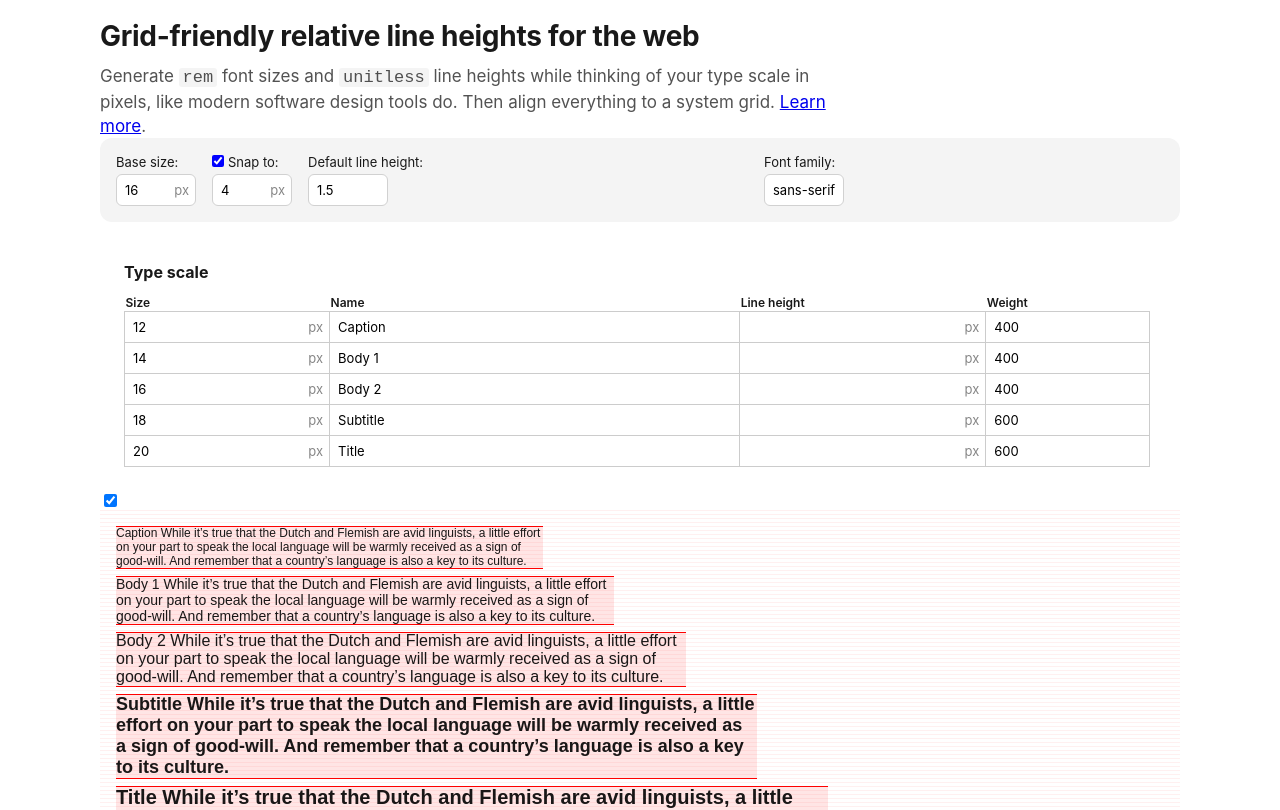
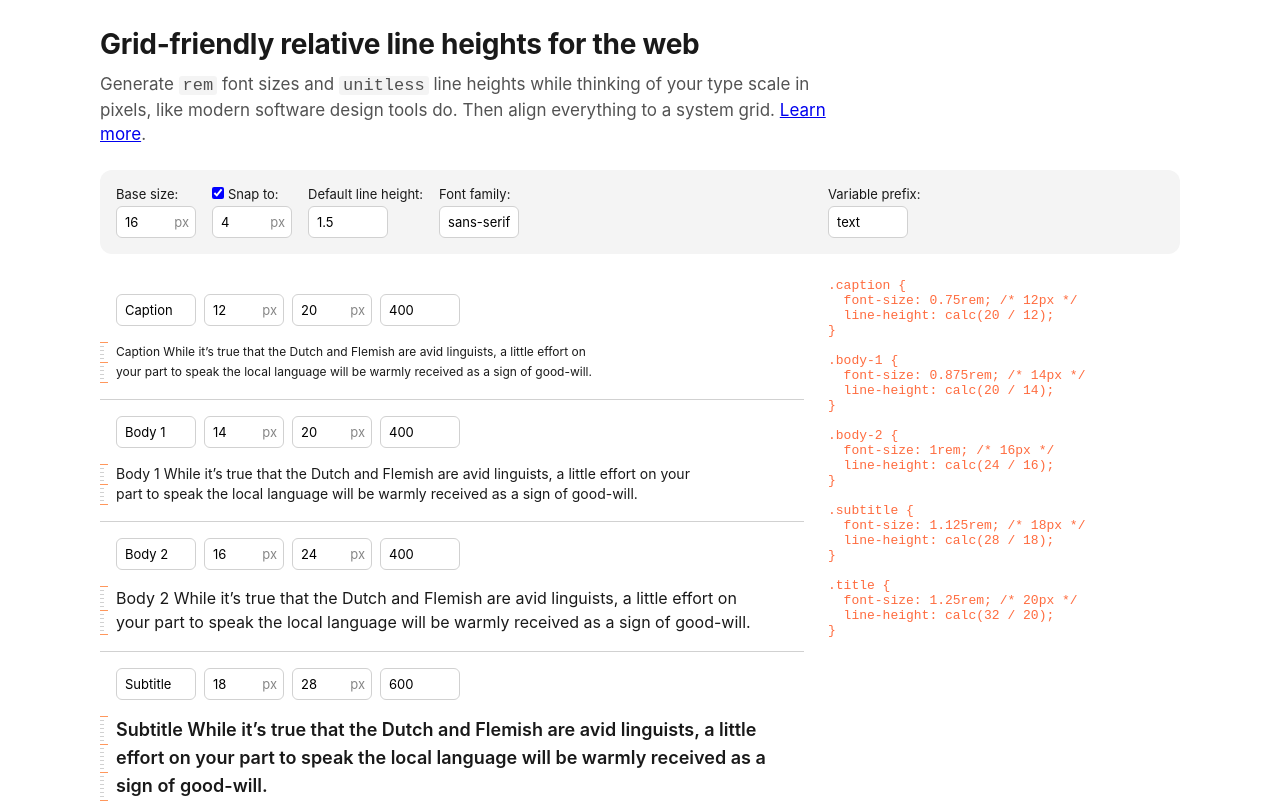
Before and after one commit to vdepizzol/grid-friendly-type-scale, a React (Create React App) app: page / in a window 1280 px wide. Shown: the top 810 px of the page. Built offline with nearby package versions, Linux system fonts and the light colour scheme.

Commit message:
app-level structure, getting somewhere

```diff
--- a/src/App.css
+++ b/src/App.css
@@ -1,22 +1,17 @@
 .app {
-  /*display: grid;
-  grid-template-columns: 400px 1fr 400px;
-  grid-auto-flow: column;
-  gap: var(--scale-16);*/
   max-width: 1080px;
-  margin: var(--scale-16) auto;
+  margin: var(--scale-24) auto;
 }
 
-.app section {
-  background: var(--ui-chrome-medium);
-  padding: var(--scale-24);
-  box-sizing: border-box;
+.app-header, .app-toolbar {
+  margin-bottom: var(--scale-24);
 }
 
-.app .app-panel h1 {
-  margin: 0;
+.app-main {
+  display: grid;
+  grid-template-columns: 2fr 1fr;
+  gap: var(--scale-24);
 }
-
 .app .app-output {
   padding: 0;
   background: var(--ui-chrome-low);
@@ -30,15 +25,8 @@
 
 /* app-code */
 
-.app .app-code {
-  background: #ccc;
+.app .app-output {
   font-family: monospace;
   white-space: pre;
+  color: #FF6B3E;
 }
-
-
-.VRow {
-  display: inline-grid;
-  grid-auto-flow: column;
-  gap: 12px;
-}
--- a/src/App.js
+++ b/src/App.js
@@ -1,9 +1,8 @@
 //import logo from './logo.svg';
 import React from 'react';
 import Header from './Header';
-import EditToolbar from './EditToolbar';
-import VInputField from './VInputField';
-import VLabel from './VLabel';
+import EditorToolbar from './EditorToolbar';
+import EditorTextSample from './EditorTextSample';
 import SampleGrid from './SampleGrid';
 import CSSOutput from './CSSOutput';
 import TypeScaleEditor from './TypeScaleEditor';
@@ -37,7 +36,7 @@ class App extends React.Component {
     //this.computeDefaultLineHeight = this.computeDefaultLineHeight.bind(this);
     //this.setLineHeights = this.setLineHeights.bind(this);
 
-    this.setLineHeights(this.state.typeScale, this.state);
+    this.setLineHeights(this.state.typeScale, this.state.config);
   }
 
   bindHandlersToContext() {
@@ -167,9 +166,13 @@ class App extends React.Component {
     return (
       <div className="app">
 
+        <div className="app-header">
           <Header />
+          { /* Tabs */ }
+        </div>
 
-        <EditToolbar
+        <div className="app-toolbar">
+          <EditorToolbar
             config={this.state.config}
             onBaseFontChange={this.handleBaseFontChange}
             onSnapToggleChange={this.handleSnapToggleChange}
@@ -177,40 +180,32 @@ class App extends React.Component {
             onDefaultLineHeightChange={this.handleDefaultLineHeightChange}
             onFontFamilyChange={this.handleFontFamilyChange}
           />
+        </div>
 
-        <section className="app-panel">
-
-          <h2 style={{
-            marginTop: 16
-          }}>Type scale</h2>
-
+        <div class="app-main">
+          <div className="app-edit-panel">
             <TypeScaleEditor
+              config={this.state.config}
               typeScale={this.state.typeScale}
               onChange={this.handleTypeScaleEditorChange}
               snapToggle={this.state.config.snapToggle}
               gridSize={this.state.config.gridSize} />
 
-        </section>
-
-        <section className="app-output">
+            {/*
             <SampleGrid
               gridSize={this.state.config.gridSize}
               typeScale={this.state.typeScale}
               fontFamily={this.state.config.fontFamily} />
-        </section>
+            */}
+          </div>
 
-        <section className="app-code">
+          <div className="app-output">
             <CSSOutput
               typeScale={this.state.typeScale}
               baseFont={this.state.config.baseFont}
               />
-        </section>
-
-        <section className="App-about">
-          { /*
-          <Welcome name="V" />
-          */ }
-        </section>
+          </div>
+        </div>
       </div>
     );
   }
--- /dev/null
+++ b/src/EditorTextSample.css
@@ -0,0 +1,17 @@
+.editor-text-sample {
+  padding-left: 0;
+  padding-right: var(--scale-16);
+}
+
+.editor-ruler {
+  position: relative;
+  padding-left: var(--scale-16);
+  padding-bottom: 1px;
+  background-size: 8px var(--sample-ruler-large), 4px var(--sample-ruler-small);
+  background-image: linear-gradient(to bottom, var(--ui-obj-accent) 1px, transparent 1px), linear-gradient(to bottom, var(--ui-obj-border) 1px, transparent 1px);
+  background-repeat: repeat-y, repeat-y;
+  font-size: var(--sample-font-size);
+  line-height: var(--sample-line-height);
+  font-weight: var(--sample-font-weight);
+  max-width: 65ch;
+}
--- /dev/null
+++ b/src/EditorTextSample.js
@@ -0,0 +1,51 @@
+import React from 'react';
+import './EditorTextSample.css';
+
+class EditorTextSample extends React.Component {
+
+  constructor(props) {
+    super(props);
+
+    this.state = {
+      showGrid: true
+    };
+
+    this.handleShowGridChange = this.handleShowGridChange.bind(this);
+  }
+
+  handleShowGridChange() {
+    const showGrid = !this.state.showGrid;
+
+    this.setState({
+      showGrid: showGrid
+    });
+  }
+
+  render() {
+    this.fontSize = (this.props.fontSize / this.props.config.baseFont) + 'rem';
+    this.lineHeight = 'calc(' + this.props.lineHeight + ' / ' + this.props.fontSize + ')';
+    this.fontWeight = (this.props.fontWeight) ? this.props.fontWeight : 'normal';
+
+    this.rulerSmall = (this.props.config.snapToggle)
+      ? (this.props.config.gridSize / this.props.config.baseFont) + 'rem'
+      : 0;
+
+    this.rulerLarge = (this.props.lineHeight / this.props.config.baseFont) + 'rem';
+
+    return (
+      <div className="editor-text-sample">
+        <div class="editor-ruler" style={{
+          '--sample-font-size': this.fontSize,
+          '--sample-line-height': this.lineHeight,
+          '--sample-font-weight': this.fontWeight,
+          '--sample-ruler-small': this.rulerSmall,
+          '--sample-ruler-large': this.rulerLarge
+        }}>
+          {this.props.text} While it’s true that the Dutch and Flemish are avid linguists, a little effort on your part to speak the local language will be warmly received as a sign of good-will.
+        </div>
+      </div>
+    );
+  }
+}
+
+export default EditorTextSample;
--- a/src/EditToolbar.css
+++ b/src/EditorToolbar.css
@@ -1,19 +1,21 @@
-#edit-toolbar {
+.editor-toolbar {
   background: var(--ui-obj-medium);
   display: grid;
   grid-auto-flow: column;
-  padding: var(--scale-16);
   border-radius: var(--ui-border-radius-large);
-  gap: var(--scale-16);
-  grid-template-columns: 1fr 400px;
+  gap: var(--scale-24);
+  grid-template-columns: 2fr 1fr;
 }
 
-.edit-toolbar-base {
+.editor-toolbar-base {
   display: flex;
   flex-flow: row;
   gap: var(--scale-16);
+  padding: var(--scale-16);
 }
 
-.edit-toolbar-output {
+.editor-toolbar-output {
   background: transparent;
+  padding: var(--scale-16);
+  padding-left: 0;
 }
--- a/src/EditToolbar.js
+++ b/src/EditorToolbar.js
@@ -1,9 +1,9 @@
 import React from 'react';
 import VInputField from './VInputField';
 import VLabel from './VLabel';
-import './EditToolbar.css';
+import './EditorToolbar.css';
 
-class EditToolbar extends React.Component {
+class EditorToolbar extends React.Component {
 
   constructor(props) {
     super(props);
@@ -41,8 +41,8 @@ class EditToolbar extends React.Component {
 
   render() {
       return (
-        <div id="edit-toolbar">
-          <div class="edit-toolbar-base">
+        <div className="editor-toolbar">
+          <div className="editor-toolbar-base">
             <VLabel id="base-font" title="Base size">
               <VInputField
                   id="base-font"
@@ -72,9 +72,7 @@ class EditToolbar extends React.Component {
                   onChange={this.handleDefaultLineHeightChange}
                   value={this.props.config.defaultLineHeight} />
             </VLabel>
-          </div>
 
-          <div class="edit-toolbar-output">
             <VLabel
               id="font-family"
               title="Font family">
@@ -92,8 +90,21 @@ class EditToolbar extends React.Component {
               <option value="sans-serif" />
             </datalist>
           </div>
+
+          <div className="editor-toolbar-output">
+          <VLabel
+              id="variable-prefix"
+              title="Variable prefix">
+              <VInputField
+                  type="text"
+                  id="variable-prefix"
+                  /*onChange={this.handleFontFamilyChange}*/
+                  value="text" />
+            </VLabel>
+
+          </div>
         </div>
       );
   }
 }
-export default EditToolbar;
+export default EditorToolbar;
--- a/src/TypeScaleEditor.css
+++ b/src/TypeScaleEditor.css
@@ -33,3 +33,30 @@
   position: relative;
   z-index: 10;
 }
+
+.type-scale-item {
+  background: var(--ui-obj-high);
+  border-radius: var(--ui-border-radius-large);
+  padding-bottom: var(--scale-16);
+}
+.type-scale-item:not(:first-child) {
+  border-top: var(--ui-border-width-thin) solid var(--ui-obj-border);
+  border-top-left-radius: 0;
+  border-top-right-radius: 0;
+}
+.type-scale-item:not(:last-child) {
+  border-bottom-left-radius: 0;
+  border-bottom-right-radius: 0;
+}
+.type-scale-item:not(:hover, :focus-within) .editor-ruler {
+  /*background: none;*/
+}
+.type-scale-item:hover, .type-scale-item:focus-within {
+  background: var(--ui-obj-medium);
+}
+.type-scale-item-toolbar {
+  display: flex;
+  flex-flow: row;
+  gap: var(--scale-8);
+  padding: var(--scale-16);
+}
--- a/src/TypeScaleEditor.js
+++ b/src/TypeScaleEditor.js
@@ -1,4 +1,5 @@
 import React from 'react';
+import EditorTextSample from './EditorTextSample';
 import VInputField from './VInputField';
 import './TypeScaleEditor.css';
 
@@ -23,60 +24,49 @@ class TypeScaleEditor extends React.Component {
   }
 
   render() {
-    const typeScale = this.props.typeScale;
-
-    const listItems = typeScale.map((typeScaleItem) => {
+    let listItems = this.props.typeScale.map((typeScaleItem) => {
       let step = this.props.gridSize;
-
-      console.log('render', typeScaleItem.id, typeScaleItem.adjustedLineHeight);
 
       if (!this.props.snapToggle) {
         step = null;
       }
 
       return (
-      <tr key={typeScaleItem.id} aria-role="row">
-        <td aria-role="cell top-left">
+        <div class="type-scale-item">
+          <div class="type-scale-item-toolbar">
+            <VInputField
+              key={typeScaleItem.id + '_title'}
+              name={'typeScale[' + typeScaleItem.id + '][title]'}
+              type="text"
+              value={typeScaleItem.title}
+              onChange={(e) => {
+                this.handleInputChange(typeScaleItem.id, 'title', e.target.value);
+              }} />
+
             <VInputField
               key={typeScaleItem.id + '_size'}
               name={'typeScale[' + typeScaleItem.id + '][size]'}
-            className="inTableEditor"
               onChange={(e) => {
                 this.handleInputChange(typeScaleItem.id, 'size', e.target.value);
               }}
               value={typeScaleItem.size}
               suffix="px" />
-        </td>
-        <td aria-role="cell">
-          <VInputField
-            key={typeScaleItem.id + '_title'}
-            name={'typeScale[' + typeScaleItem.id + '][title]'}
-            type="text"
-            value={typeScaleItem.title}
-            className="fullWidth inTableEditor"
-            onChange={(e) => {
-              this.handleInputChange(typeScaleItem.id, 'title', e.target.value);
-            }} />
-        </td>
-        <td aria-role="cell">
+
             <VInputField
               key={typeScaleItem.id + '_adjustedLineHeight'}
               name={'typeScale[' + typeScaleItem.id + '][adjustedLineHeight]'}
               type="number"
               step={step}
-            className="inTableEditor"
               onChange={(e) => {
                 this.handleInputChange(typeScaleItem.id, 'adjustedLineHeight', e.target.value);
               }}
               value={typeScaleItem.adjustedLineHeight}
               suffix="px" />
-        </td>
-        <td aria-role="cell">
+
             <VInputField
               key={typeScaleItem.id + '_weight'}
               name={'typeScale[' + typeScaleItem.id + '][weight]'}
               type="number"
-            className="inTableEditor"
               onChange={(e) => {
                 this.handleInputChange(typeScaleItem.id, 'weight', e.target.value);
               }}
@@ -85,26 +75,24 @@ class TypeScaleEditor extends React.Component {
               step="100"
               min="100"
               max="900" />
-        </td>
-      </tr>
+          </div>
+
+          <EditorTextSample
+            config={this.props.config}
+            text={typeScaleItem.title}
+            fontSize={typeScaleItem.size}
+            lineHeight={typeScaleItem.adjustedLineHeight}
+            fontWeight={typeScaleItem.weight}
+            rulerSmall={4}
+            rulerLarge={20} />
+        </div>
       );
     });
 
     return (
-      <table className={TypeScaleEditor.#defaultClassNames}>
-        <thead>
-          <tr>
-            <th aria-role="columnheader" style={{width: '20%'}}>Size</th>
-            <th aria-role="columnheader" style={{width: '40%'}}>Name</th>
-            <th aria-role="columnheader" style={{width: '24%'}}>Line height</th>
-            <th aria-role="columnheader" style={{width: '20%'}}>Weight</th>
-            <th aria-role="columnheader">&nbsp; {/* Actions */ }</th>
-          </tr>
-        </thead>
-        <tbody>
+      <div>
         {listItems}
-        </tbody>
-      </table>
+      </div>
     );
   };
 
--- a/src/index.css
+++ b/src/index.css
@@ -70,7 +70,7 @@
   --ui-font-mono-family: monospace;
 }
 
-@import url('https://fonts.googleapis.com/css2?family=Inter:wght@400;600&display=swap');
+@import url('https://fonts.googleapis.com/css2?family=Inter:wght@100;200;300;400;500;600;700;800;900&display=swap');
 
 body {
   margin: 0;
```
Lines whose indentation alone changed are shown as unchanged.
